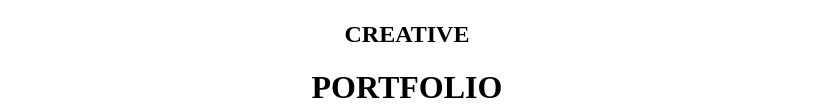
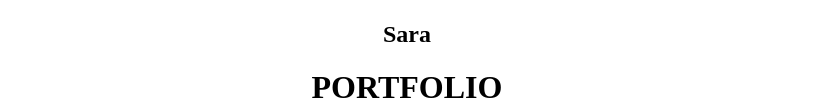
Before and after one commit to rahimovzavohir1/veb_sayt, a plain HTML site: page index.html in a window 1280 px wide. Shown: the part 311-422 px from the top of the page, without its empty margins (233-1046 px from the left). Drawn offline with Linux system fonts and the light colour scheme.

Commit message:
ism qoshildi

```diff
--- a/index.html
+++ b/index.html
@@ -9,7 +9,7 @@
 <body>
     <div class="container">
         <img src="img/photo_2025-10-15_17-00-11.jpg" alt="">
-        <h2>CREATIVE</h2>
+        <h2>Sara</h2>
         <h1>PORTFOLIO</h1>
         <h5>Duis aute irure dolor in reprehernderit in voluptate velit esse cillum <br>
             dollore eu fugiat nulla pariatur. Excepteur sint occaecat cupidatat <br>
```
